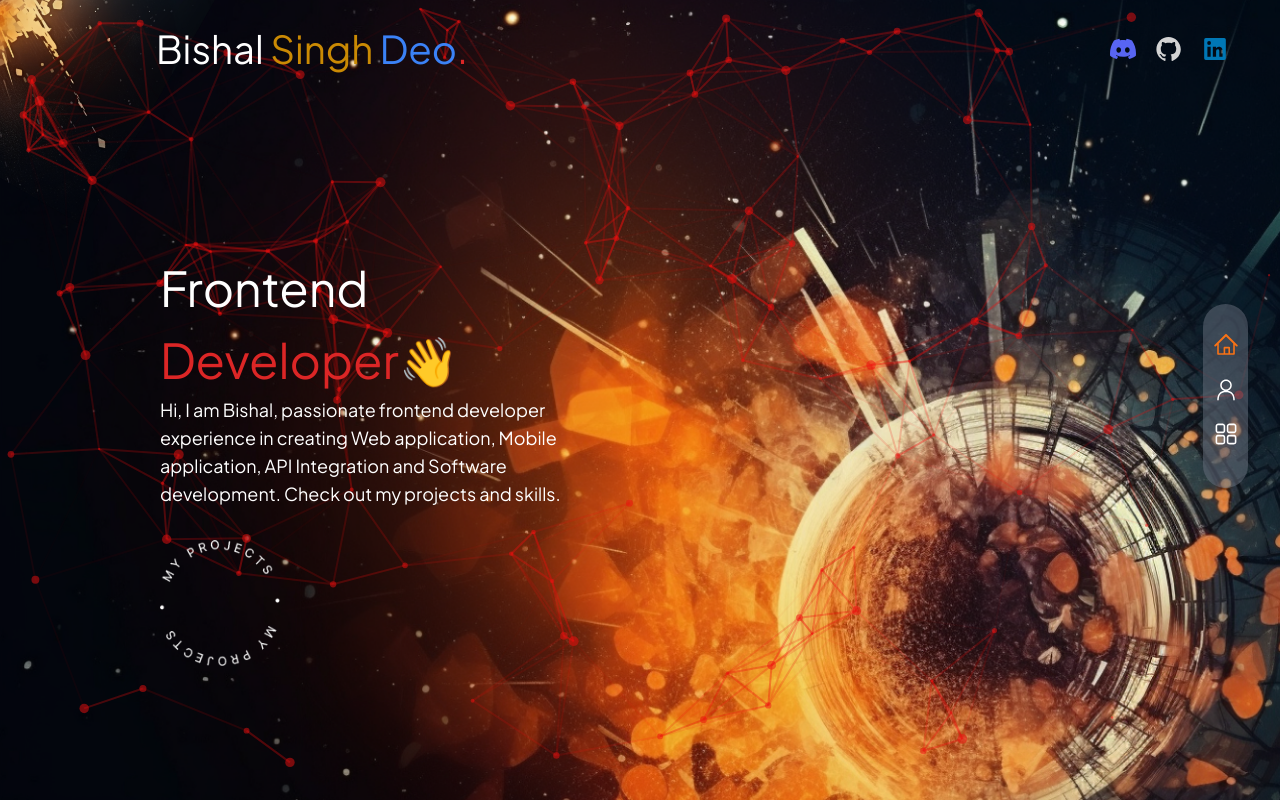
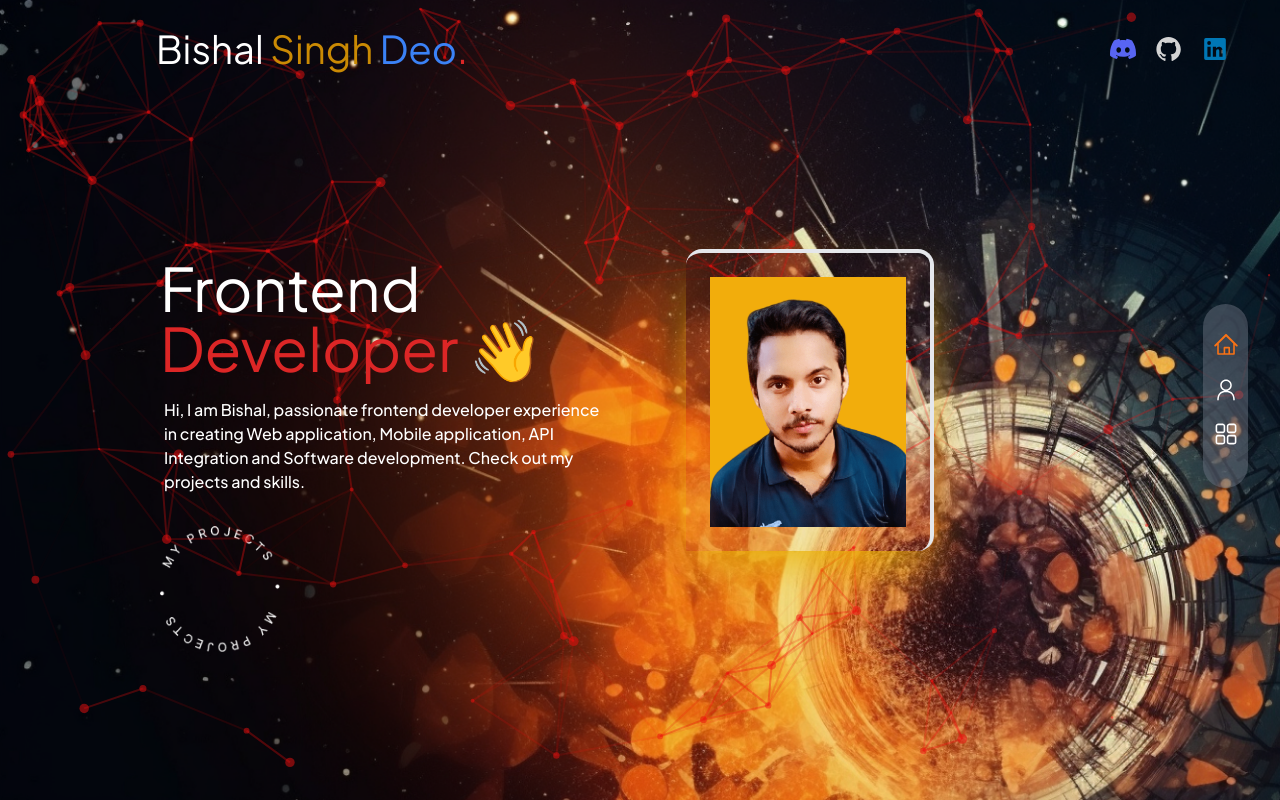
Before and after one commit to Bishalsnghd07/Portfolio-Bishal, a Next.js app: page / in a window 1280 px wide. Built offline with nearby package versions, Linux system fonts and the light colour scheme.

Commit message:
feat: recreate main component

```diff
--- a/app/page.tsx
+++ b/app/page.tsx
@@ -37,66 +37,64 @@ export default function Home() {
   //   }, false);
   // }
 
+  {/* <Image
+    src="/top-left-img.png"
+    alt="paint"
+    width={230}
+    height={230}
+    className="absolute left-0 top-0"
+    /> */}
+
   return (
-    <main className="flex items-center min-h-screen relative bg-cover bg-[url('/assets/bg-explosion.png')]">
+    <main className="grid min-h-screen bg-cover bg-[url('/assets/bg-explosion.png')]">
       <div className="absolute z-[2] right-0 top-0 h-[100vh] w-[100vw]">
         <Particle />
       </div>
 
-      {/* {isSmallScreen ? (
-        <motion.div className="absolute items-center justify-center right-20 left-20 md:right-40 bottom-0 z-[10] w-[200px]" variants={textVariants} initial="initial"
-        animate="animate">
-          <Image
-            src="/BishalSinghDeo2.png"
-            alt="BishalSinghDeo"
-            width={190}
-            height={190}
-            className="w-[190px] h-[190px] rounded-full border-4 border-amber-700"
-            />
-      </motion.div>
-      ) : (
-        <motion.div className="absolute bottom-0 lg:bottom-auto right-[4.3rem] md:right-[5.4rem] lg:right-[7.4rem] xl:right-[16rem] z-[10] xl:pl-[8rem]   rounded-md" variants={textVariants} initial="initial"
-        animate="animate">
-  <div className="bg-[url('/assets/shape-1.svg')] bg-no-repeat bg-right xl:w-[32rem] xl:h-[28.5rem] hidden xl:block">
-    <div className="flex items-center justify-center">
-      <Image
-        src="/BishalSinghDeo1.png"
-        alt="BishalSinghDeo"
-        width={529}
-        height={462}
-        // className="w-[220px] h-[220px] lg:w-[300px] lg:h-[300px] xl:h-[350px] xl:w-[370px] bg-bottom rounded-md"
-        className="flex w-[260px] h-[260px] xl:w-[20rem] xl:h-[20rem] rounded-none lg:rounded-full overflow-hidden"
-        />
-    </div>
-  </div>
-</motion.div>
-      )
-    } */}
-      <Image
-        src="/top-left-img.png"
-        alt="paint"
-        width={230}
-        height={230}
-        className="absolute left-0 top-0"
-        />
-
-      <motion.div className="flex flex-col gap-3 z-[10] pl-5 md:pl-40 pt-56 lg:pt-28" variants={textVariants} initial="initial"
-      animate="animate">
-        <motion.h1 className="text-[3rem] text-white max-w-[28.35rem]" variants={textVariants}> Frontend{" "}
-         <motion.span className="text-red-600" variants={textVariants}>Developer👋</motion.span>
-         <motion.p className='text-white text-lg' variants={textVariants}>Hi, I am Bishal, passionate frontend developer experience in creating Web application, Mobile application, API Integration and Software development. Check out my projects and skills.</motion.p>
-        </motion.h1>
-        <div className="relative w-[100px] h-[100px] md:w-[120px] md:h-[120px] mt-5">
+      <div className='grid grid-cols-1 md:grid-cols-2 gap-4 justify-center items-center'>
+        <motion.div className='flex flex-col justify-center items-start leading-7 p-5 md:pl-[10rem] md:max-w-[40rem] pt-[8rem] md:pt-[1.2rem]' variants={textVariants} initial="initial" animate="animate">
+          <h1 className='text-5xl lg:text-6xl text-white transition md:hover:translate-x-4 duration-500 cursor-pointer md:z-20'>Frontend{" "}
+          <span className='text-red-600'>Developer {isSmallScreen ? '' : '👋'}</span>
+          </h1>
+          <p className='text-white text-base font-sans font-medium pt-5 pl-1 leading-6 transition md:hover:translate-x-3 md:hover:text-slate-300 md:hover:scale-105 duration-500 md:z-20 cursor-pointer'>Hi, I am Bishal, passionate frontend developer experience in creating Web application, Mobile application, API Integration and Software development. Check out my projects and skills.</p>
+          <div className="w-[100px] h-[100px] md:w-[120px] md:h-[1rem] mt-8">
           <Image
             src="/assets/rounded-text.png"
             alt="projects"
             width={160}
             height={160}
-            className="slow-spin hidden md:block"
+            className="slow-spin hidden lg:block"
             />
         </div>
-      </motion.div>
+        </motion.div>
+        <motion.div className="hidden md:block z-20 pl-[2.4rem]" variants={textVariants} initial="initial" animate="animate">
+        <img
+          src="/BishalSinghDeo.png"
+          alt="Profile"
+          className='hover:bg-orange-400 transition duration-700 ease-in-out w-full p-6 md:max-w-[15.5rem] border-t-4 border-r-4 rounded-r-2xl shadow-2xl shadow-yellow-500 rounded-t-2xl'
+          />
+        </motion.div>
+
+      </div>
+
 
     </main>
   )
 }
+
+      // <motion.div className=" gap-4 z-[10] leading-[3.6rem] justify-center items-center" variants={textVariants} initial="initial"
+      // animate="animate">
+      //   <motion.h1 className="text-6xl text-white max-w-[28.35rem]" variants={textVariants}> Frontend{" "}
+      //    <motion.span className="text-red-600" variants={textVariants}>Developer👋</motion.span>
+      //    <motion.p className='text-white text-lg pt-5 leading-7' variants={textVariants}>Hi, I am Bishal, passionate frontend developer experience in creating Web application, Mobile application, API Integration and Software development. Check out my projects and skills.</motion.p>
+      //   </motion.h1>
+      //   </motion.div>
+      //   <div className=' right-[12rem] top-[8.8rem] justify-end items-end'>
+      //   <div className="relative hidden lg:block z-0 ml-10 before:absolute before:-top-14 before:-left-16 before:rounded-t-[25rem] before:w-full before:max-w-[25rem] before:h-full before:border-2 before:border-blue before:z-[-1]">
+          // <img
+          // src="/BishalSinghDeo1.png"
+          // alt="Profile"
+          // className='hover:filter hover:saturate-200 transition duration-500 z-40 w-full max-w-[25rem] md:max-w-[20.5rem]'
+          // />
+      //   </div>
+      //   </div>
```
Also changed, not shown: public/BishalSinghDeo.png.
